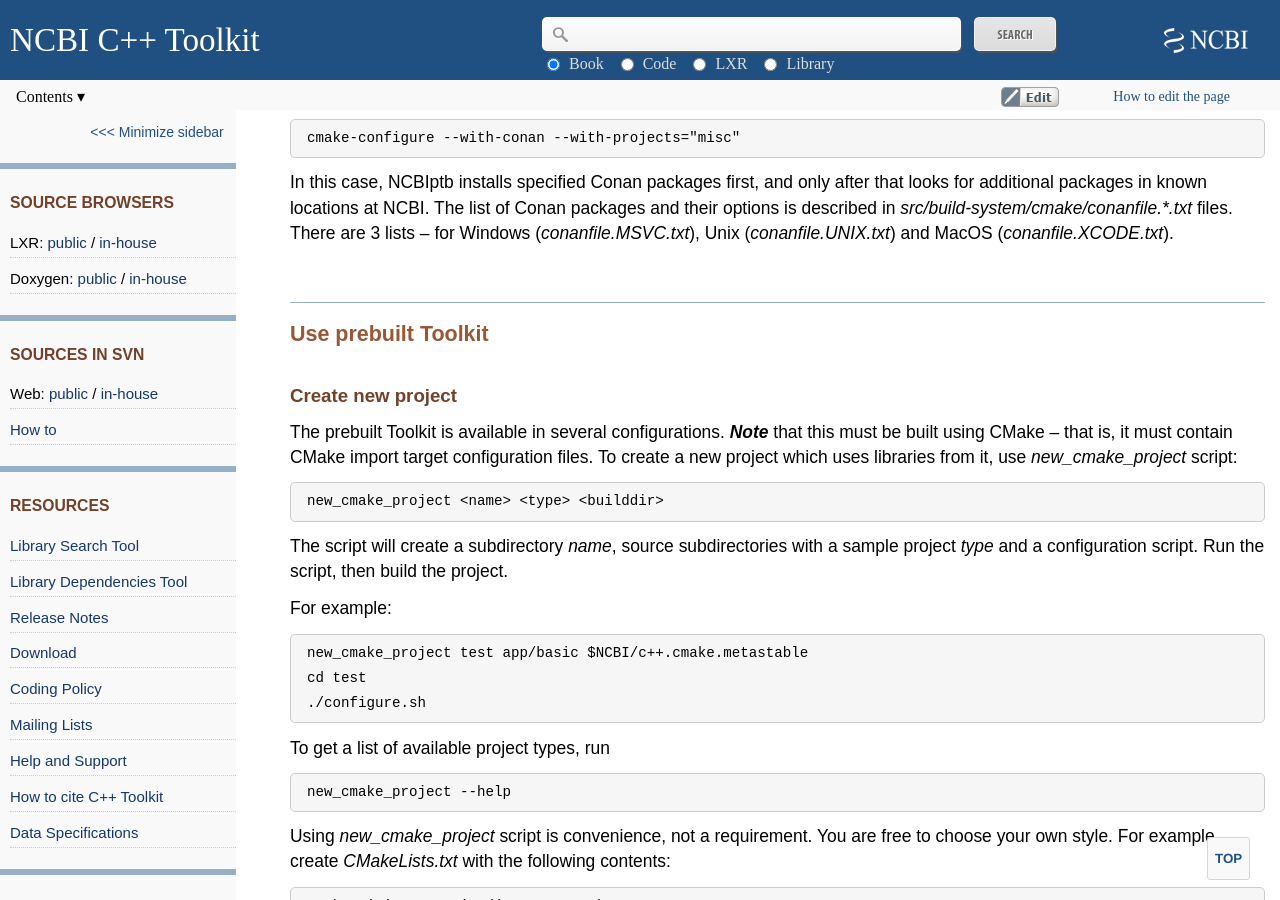
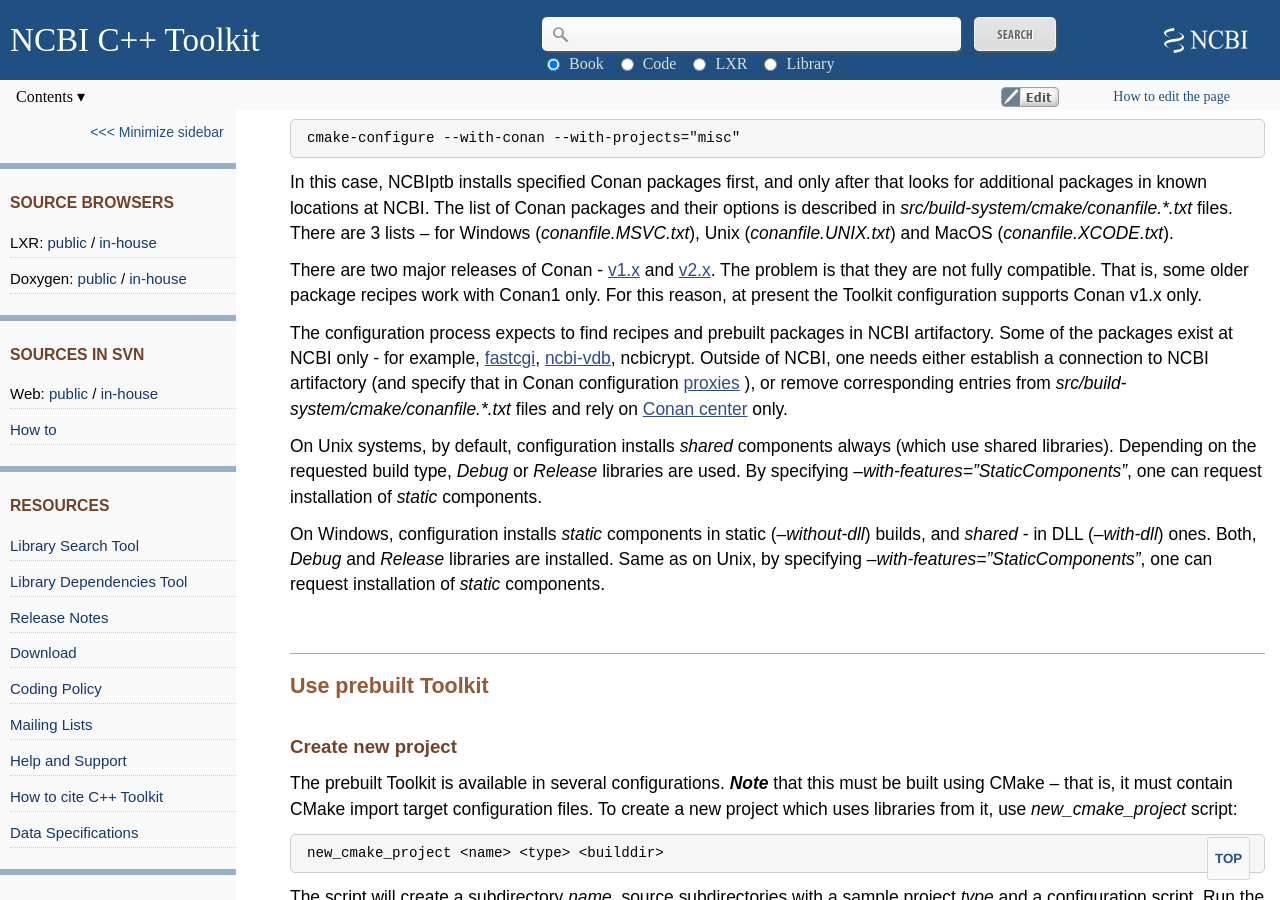
Before and after one commit to ncbi/cxx-toolkit, a Jekyll site: the page built from pages/ch_cmconfig.md, in a window 1280 px wide and 900 px high, scrolled down 3108 px. Built offline with Jekyll 4.4.1, drawn with Linux system fonts in a browser that asks for light colours; some of the changed text lies outside the part shown.

Commit message:
Update ch_cmconfig.md
Added Conan-related information

```diff
--- a/pages/ch_cmconfig.md
+++ b/pages/ch_cmconfig.md
@@ -140,6 +140,14 @@
 
 In this case, NCBIptb installs specified Conan packages first, and only after that looks for additional packages in known locations at NCBI. The list of Conan packages and their options is described in *src/build-system/cmake/conanfile.\*.txt* files. There are 3 lists – for Windows (*conanfile.MSVC.txt*), Unix (*conanfile.UNIX.txt*) and MacOS (*conanfile.XCODE.txt*).
 
+There are two major releases of Conan - [v1.x](https://docs.conan.io/1/) and [v2.x](https://docs.conan.io/2/). The problem is that they are not fully compatible. That is, some older package recipes work with Conan1 only. For this reason, at present the Toolkit configuration supports Conan v1.x only.
+
+The configuration process expects to find recipes and prebuilt packages in NCBI artifactory. Some of the packages exist at NCBI only - for example, [fastcgi](https://github.com/FastCGI-Archives/fcgi2), [ncbi-vdb](https://github.com/ncbi/ncbi-vdb), ncbicrypt. Outside of NCBI, one needs either establish a connection to NCBI artifactory (and specify that in Conan configuration [proxies](https://docs.conan.io/1/reference/config_files/conan.conf.html?highlight=proxies) ), or remove corresponding entries from *src/build-system/cmake/conanfile.\*.txt* files and rely on [Conan center](https://conan.io/center) only.
+
+On Unix systems, by default, configuration installs *shared* components always (which use shared libraries). Depending on the requested build type, *Debug* or *Release* libraries are used. By specifying *--with-features="StaticComponents"*, one can request installation of *static* components.
+
+On Windows, configuration installs *static* components in static (*--without-dll*) builds, and *shared* - in DLL (*--with-dll*) ones. Both, *Debug* and *Release* libraries are installed. Same as on Unix, by specifying *--with-features="StaticComponents"*, one can request installation of *static* components.
+
 <a name="ch_cmconfig._Use_prebuilt"></a>
 
 ## Use prebuilt Toolkit
@@ -214,7 +222,14 @@
 
 ### Conan package
 
-NCBI C++ Toolkit is also available as [Conan package](https://conan.io/center/ncbi-cxx-toolkit-public). For details, please see the [package recipe](https://github.com/ncbi/ncbi-cxx-toolkit-conan) documentation.
+NCBI C++ Toolkit is also available as Conan package. There are two packages, in fact - [ncbi-cxx-toolkit-public](https://github.com/ncbi/ncbi-cxx-toolkit-conan), and [ncbi-cxx-toolkit-core](https://bitbucket.ncbi.nlm.nih.gov/projects/CXX/repos/ncbi-cxx-toolkit-core-conan). The latter available at NCBI only. There is also *ncbi-cxx-toolkit-public* package in [Conan center](https://conan.io/center/recipes/ncbi-cxx-toolkit-public).
+
+*Public* package relies on Conan center and uses publicly available 3rd party packages only. *Core* one adds internal packages available at NCBI only, and provides more  debugging and testing options. To find out, what is available, use the following Conan command
+
+    conan search 'ncbi-cxx-toolkit*' -r all
+
+For developers at NCBI, the following samples are available: [CGI sample](https://gitlab.be-md.ncbi.nlm.nih.gov/pd/cxxtk/cxx/cgi-sample) and [FCGI sample](https://gitlab.be-md.ncbi.nlm.nih.gov/pd/cxxtk/cxx/fcgi-sample).
+
 
 <a name="ch_cmconfig._NCBIptb"></a>
 
```
